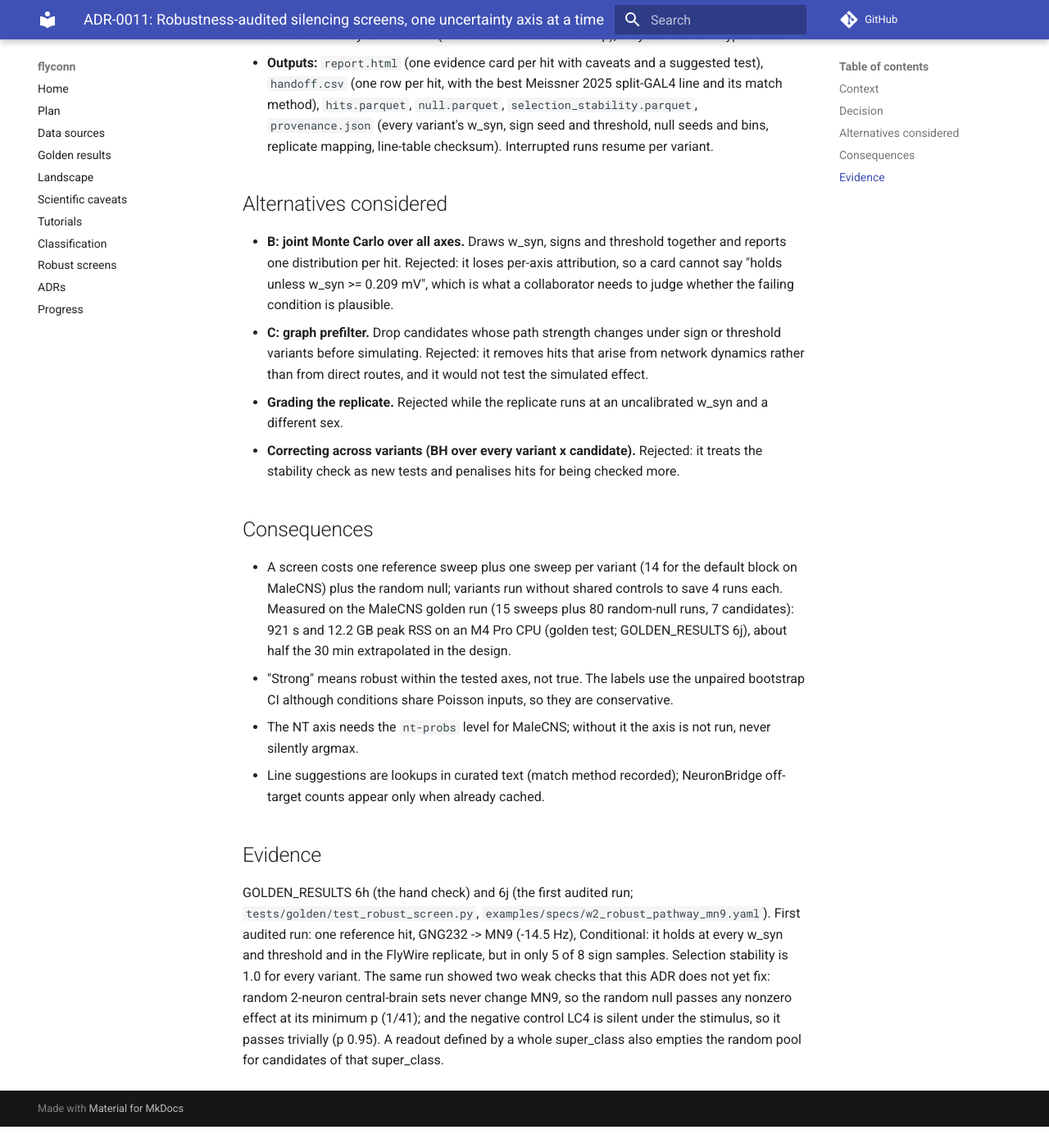
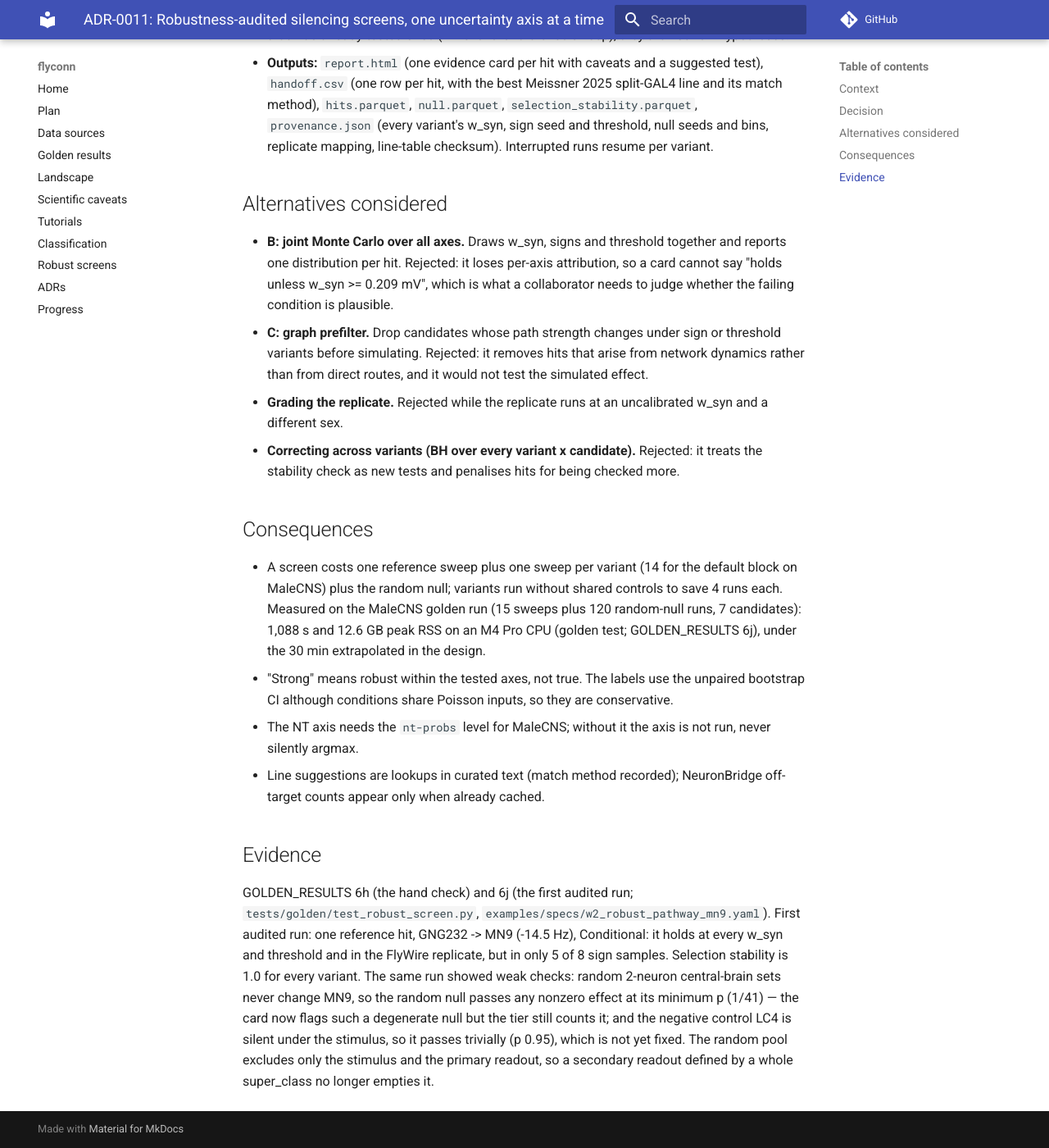
Before and after one commit to moiz-lakkadkutta/flyconn, an MkDocs documentation site: the page built from docs/adr/0011-robustness-audited-screens.md, in a window 1280 px wide and 1400 px high, scrolled down 1693 px. Shown: the whole window at 82% size. Built offline with MkDocs 1.6.1 and Material for MkDocs 9.7.7, drawn with Linux system fonts in a browser that asks for light colours; comment, search, counter and statistics services are not loaded; before the commit the page ends 3067 px from its top, so only the background shows below that.

Commit message:
docs(m13): 6j after real-data rerun of final-review fixes (descending null drawn; degenerate-null note)
Co-Authored-By: Claude Opus 5.5 <noreply@anthropic.com>

```diff
--- a/docs/adr/0011-robustness-audited-screens.md
+++ b/docs/adr/0011-robustness-audited-screens.md
@@ -81,7 +81,7 @@ spec has a `robustness:` block (`flyconn.experiments.robustness.run_robust_scree
 
 - A screen costs one reference sweep plus one sweep per variant (14 for the default block
   on MaleCNS) plus the random null; variants run without shared controls to save 4 runs
-  each. Measured on the MaleCNS golden run (15 sweeps plus 80 random-null runs, 7 candidates): 921 s and 12.2 GB peak RSS on an M4 Pro CPU (golden test; GOLDEN_RESULTS 6j), about half the 30 min extrapolated in the design.
+  each. Measured on the MaleCNS golden run (15 sweeps plus 120 random-null runs, 7 candidates): 1,088 s and 12.6 GB peak RSS on an M4 Pro CPU (golden test; GOLDEN_RESULTS 6j), under the 30 min extrapolated in the design.
 - "Strong" means robust within the tested axes, not true. The labels use the unpaired
   bootstrap CI although conditions share Poisson inputs, so they are conservative.
 - The NT axis needs the `nt-probs` level for MaleCNS; without it the axis is not run,
@@ -95,8 +95,10 @@ GOLDEN_RESULTS 6h (the hand check) and 6j (the first audited run;
 `tests/golden/test_robust_screen.py`, `examples/specs/w2_robust_pathway_mn9.yaml`).
 First audited run: one reference hit, GNG232 -> MN9 (-14.5 Hz), Conditional: it holds at
 every w_syn and threshold and in the FlyWire replicate, but in only 5 of 8 sign samples.
-Selection stability is 1.0 for every variant. The same run showed two weak checks that
-this ADR does not yet fix: random 2-neuron central-brain sets never change MN9, so the
-random null passes any nonzero effect at its minimum p (1/41); and the negative control
-LC4 is silent under the stimulus, so it passes trivially (p 0.95). A readout defined by
-a whole super_class also empties the random pool for candidates of that super_class.
+Selection stability is 1.0 for every variant. The same run showed weak checks:
+random 2-neuron central-brain sets never change MN9, so the random null passes any
+nonzero effect at its minimum p (1/41) — the card now flags such a degenerate null but
+the tier still counts it; and the negative control LC4 is silent under the stimulus, so
+it passes trivially (p 0.95), which is not yet fixed. The random pool excludes only the
+stimulus and the primary readout, so a secondary readout defined by a whole super_class
+no longer empties it.
```
Also changed, not shown: CHANGELOG.md (+1 -1 lines), docs/GOLDEN_RESULTS.md (+4 -4 lines), docs/PROGRESS.md (+5 -4 lines), docs/tutorials/robust-screens.md (+6 -5 lines), 1 other file.
